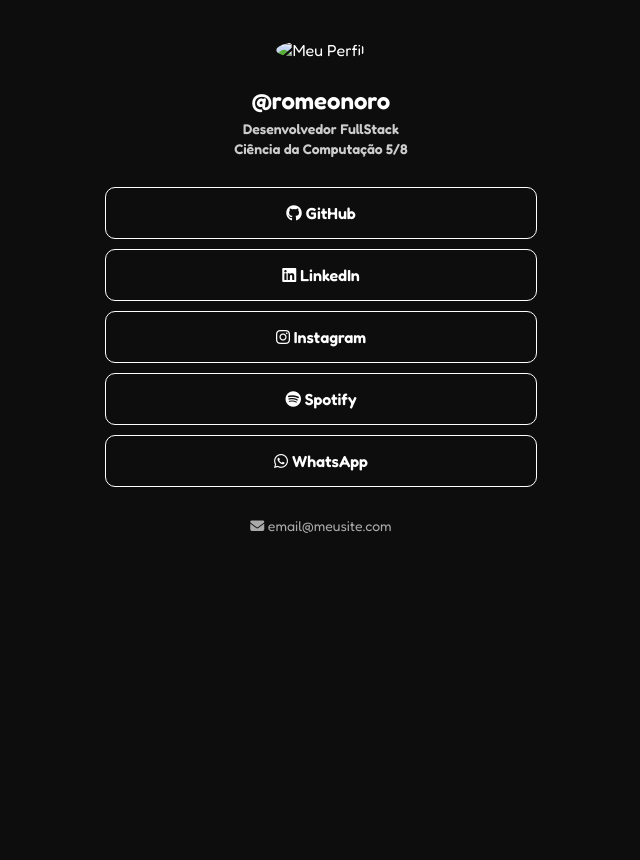
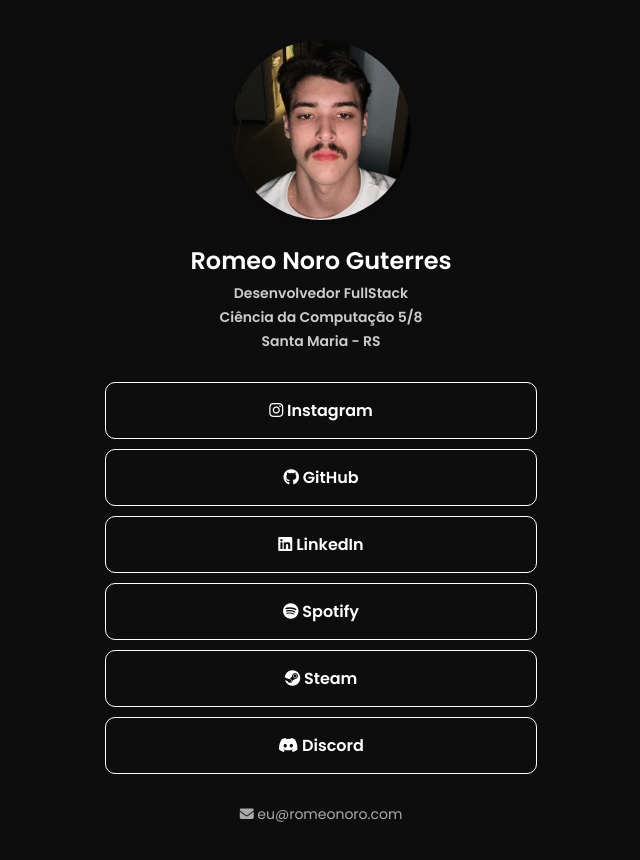
Before and after one commit to romeonoro/linktree, a plain HTML site: page index.html in a window 1280 px wide. Shown: the whole page, without its empty margins (319-959 px from the left). Before the commit the page ends 800 px from the top, so only its background shows below. Drawn offline with Linux system fonts and the light colour scheme.

Commit message:
[UPDATE]

```diff
--- a/css/style.css
+++ b/css/style.css
@@ -1,18 +1,20 @@
 body {
     background-color: #0d0d0d;
     color: white;
-    font-family: 'Fredoka', sans-serif;
+    font-family: 'Poppins', sans-serif;
     text-align: center;
     margin: 0;
     padding: 40px 20px;
   }
 
   .profile-gif {
-    width: 120px;
-    height: 120px;
+    width: 180px;
+    height: 180px;
     border-radius: 50%;
-    margin-bottom: 10px;
+    object-fit: cover;
+    box-shadow: 0 4px 10px rgba(0, 0, 0, 0.2);
   }
+
 
   h1 {
     font-size: 24px;
@@ -63,3 +65,19 @@ body {
   .email-link:hover {
     color: white;
   }
+
+  @keyframes fadeSlideUp {
+    0% {
+      opacity: 0;
+      transform: translateY(40px);
+    }
+    100% {
+      opacity: 1;
+      transform: translateY(0);
+    }
+  }
+
+  .fade-in {
+    animation: fadeSlideUp 1s ease-out forwards;
+    opacity: 0;
+  }
--- a/index.html
+++ b/index.html
@@ -3,42 +3,46 @@
 <head>
   <meta charset="UTF-8">
   <meta name="viewport" content="width=device-width, initial-scale=1.0">
-  <title>Meu Linktree</title>
+  <title>Linktree Romeo</title>
   <link rel="stylesheet" href="css/style.css">
-  <link href="https://fonts.googleapis.com/css2?family=Fredoka:wght@400;600&display=swap" rel="stylesheet">
+  <link href="https://fonts.googleapis.com/css2?family=Poppins:wght@300;400;600&display=swap" rel="stylesheet">
   <link rel="stylesheet" href="https://cdnjs.cloudflare.com/ajax/libs/font-awesome/6.4.2/css/all.min.css">
 </head>
 <body>
-  <div class="titulo">
-    <img src="assets/img/perfil.png" alt="Meu Perfil" class="profile-gif">
-    <h1>@romeonoro</h1>
+  <div class="titulo fade-in">
+    <img src="assets/img/perfil.JPEG" alt="Meu Perfil" class="profile-gif">
+    <h1>Romeo Noro Guterres</h1>
     <p><b>Desenvolvedor FullStack</b></p>
     <p><b>Ciência da Computação 5/8</b></p>
+    <p><b>Santa Maria - RS</b></p>
   </div>
 
   <div class="container">
-    <div class="links">
-      <a href="#" target="_blank" class="link">
+    <div class="links fade-in" >
+        <a href="https://instagram.com/romeonoro" target="_blank" class="link">
+            <i class="fab fa-instagram"></i> Instagram
+        </a>
+        <a href="https://github.com/romeonoro" target="_blank" class="link">
         <i class="fab fa-github"></i> GitHub
       </a>
-      <a href="#" target="_blank" class="link">
+      <a href="https://www.linkedin.com/in/romeo-noro-guterres-066a4a319/" target="_blank" class="link">
         <i class="fab fa-linkedin"></i> LinkedIn
       </a>
-      <a href="#" target="_blank" class="link">
-        <i class="fab fa-instagram"></i> Instagram
-      </a>
-      <a href="#" target="_blank" class="link">
+      <a href="https://open.spotify.com/user/romeonoro1?si=8cb14cdcab094031" target="_blank" class="link">
         <i class="fab fa-spotify"></i> Spotify
       </a>
-      <a href="#" target="_blank" class="link">
-        <i class="fab fa-whatsapp"></i> WhatsApp
+      <a href="https://steamcommunity.com/id/Romeo_z7/" target="_blank" class="link">
+        <i class="fab fa-steam"></i> Steam
+      </a>
+      <a href="https://discord.gg/VwU7xw2a3p" target="_blank" class="link">
+        <i class="fab fa-discord"></i> Discord
       </a>
     </div>
   </div>
 
-  <div class="email-container">
-    <a href="mailto:email@meusite.com" class="email-link">
-      <i class="fas fa-envelope"></i> email@meusite.com
+  <div class="email-container fade-in">
+    <a href="mailto:romeo.noro@ufn.edu.br" class="email-link">
+      <i class="fas fa-envelope"></i> eu@romeonoro.com
     </a>
   </div>
 
--- a/js/script.js
+++ b/js/script.js
@@ -1,4 +1,3 @@
-// Adiciona efeito ao clicar nos links
 const links = document.querySelectorAll('.link');
 
 links.forEach(link => {
@@ -14,3 +13,13 @@ links.forEach(link => {
     link.style.transform = 'scale(1)';
   });
 });
+
+window.addEventListener('DOMContentLoaded', () => {
+    const elementos = document.querySelectorAll('.titulo, .links, .email-container');
+
+    elementos.forEach((el, i) => {
+      setTimeout(() => {
+        el.classList.add('fade-in');
+      }, i * 200);
+    });
+  });
```
Also changed, not shown: assets/img/perfil.JPEG (added).
